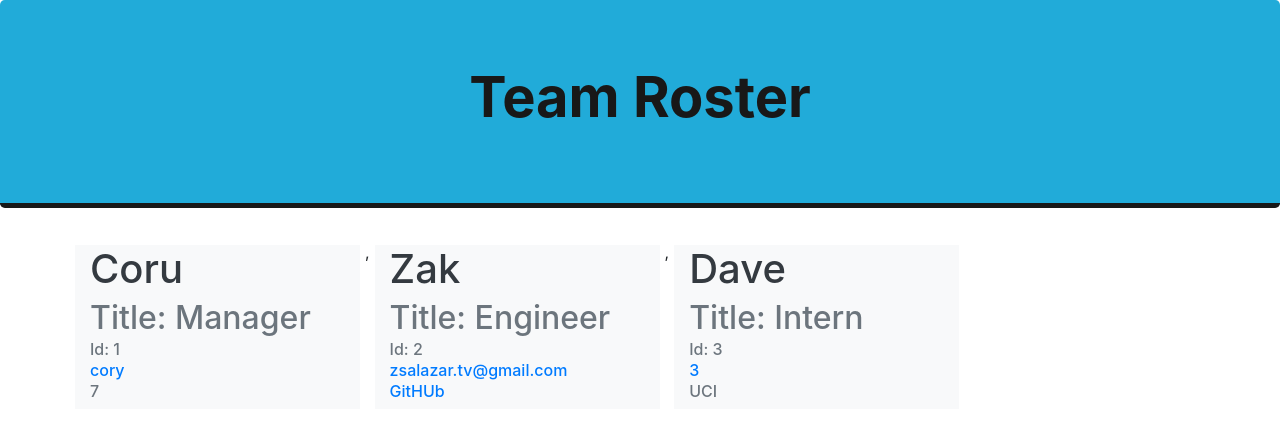
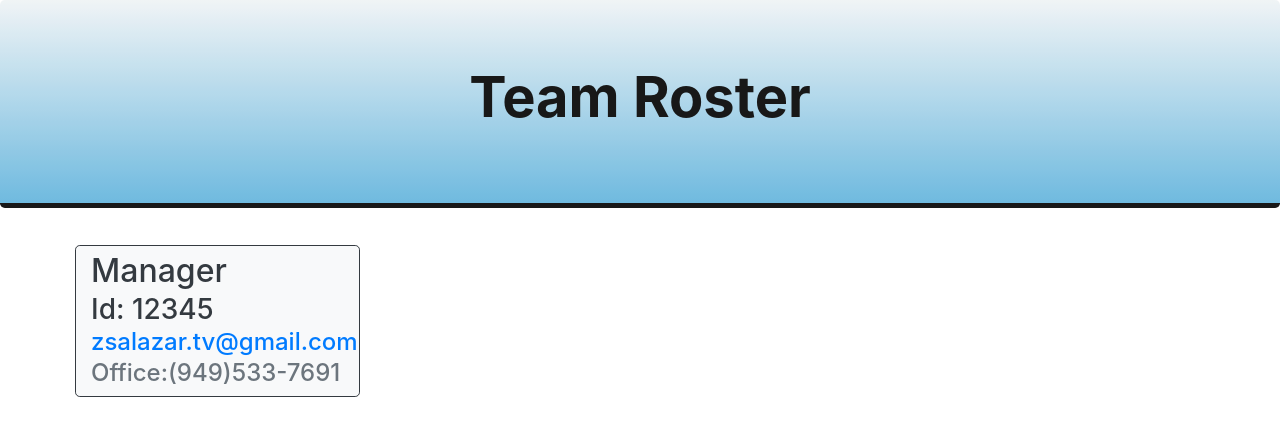
Before and after one commit to zaksalazar/Team-Profile-Generator, a website: page index.html in a window 1280 px wide. Drawn offline with nearby package versions, Linux system fonts and the light colour scheme.

Commit message:
added readme and bootstrap style

```diff
--- a/index.html
+++ b/index.html
@@ -7,7 +7,7 @@
 <meta name="viewport" content="width=device-width, initial-scale=1.0">
 <link rel="stylesheet" href="https://stackpath.bootstrapcdn.com/bootstrap/4.3.1/css/bootstrap.min.css">
 </head>
-<div class="jumbotron" style="text-align: center; border-bottom: 5px solid black; opacity : .9; background : rgb(10, 162, 213); color:black; text-align:center; " id="jumbotron">
+<div class="jumbotron" style="text-align: center; border-bottom: 5px solid black; opacity : .9; background : linear-gradient(to top, rgb(96, 179, 220), rgb(239, 243, 245)); color:black; text-align:center; " id="jumbotron">
   <h1 class="display-4" style="font-weight:bolder;">Team Roster</h1>
   </div>
   <div class="container">
@@ -15,34 +15,12 @@
 
 
 
-<div class= "col-md-3 text-dark bg-light" style = "margin : 5px;">
-  <h1 class="card-title">Coru </h1>
-  <h2 class="card-subtitle mb-2 text-muted">Title: Manager</h2>
-  <h6 class="card-subtitle mb-2 text-muted">Id: 1</h6>
-  <h6 class="card-subtitle mb-2 text-muted"><a href="mailto:cory" class="card-link">cory</a></h6>
-  <h6 class="card-subtitle mb-2 text-muted"> 7</h6>
-
-</div>
-
-,
-
-<div class= "col-md-3 text-dark bg-light" style = "margin : 5px;">
-  <h1 class="card-title">Zak </h1>
-  <h2 class="card-subtitle mb-2 text-muted">Title: Engineer</h2>
-  <h6 class="card-subtitle mb-2 text-muted">Id: 2</h6>
-  <h6 class="card-subtitle mb-2 text-muted"><a href="mailto:zsalazar.tv@gmail.com " class="card-link">zsalazar.tv@gmail.com </a></h6>
-  <h6 class="card-subtitle mb-2 text-muted"> <a href="https://github.com/zaksalazar" class="card-link">GitHUb</a></h6>
-
-</div>
-
-,
-
-<div class= "col-md-3 text-dark bg-light" style = "margin : 5px;">
-  <h1 class="card-title">Dave</h1>
-  <h2 class="card-subtitle mb-2 text-muted">Title: Intern</h2>
-  <h6 class="card-subtitle mb-2 text-muted">Id: 3</h6>
-  <h6 class="card-subtitle mb-2 text-muted"><a href="mailto:3" class="card-link">3</a></h6>
-  <h6 class="card-subtitle mb-2 text-muted"> UCI</h6>
+<div class= "col-md-3 text-dark bg-light border border-dark rounded-lg" style = "margin : 5px;">
+  <h1 class="card-title"></h1>
+  <h2 class="card-subtitle mb-2 text-dark">Manager</h2>
+  <h3 class="card-subtitle mb-2 text-dark">Id: 12345</h3>
+  <h4 class="card-subtitle mb-2 text-muted"><a href="mailto:zsalazar.tv@gmail.com " class="card-link">zsalazar.tv@gmail.com </a></h3>
+  <h4 class="card-subtitle mb-2 text-muted"> Office:(949)533-7691 </h3>
 
 </div>
 
```
Also changed, not shown: index.js (+20 -16 lines), README.md.
